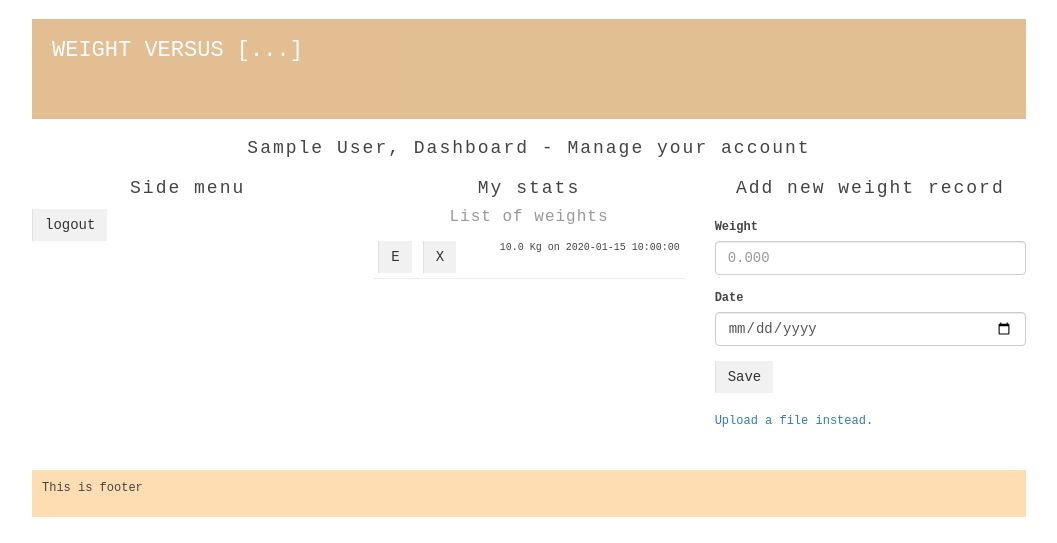
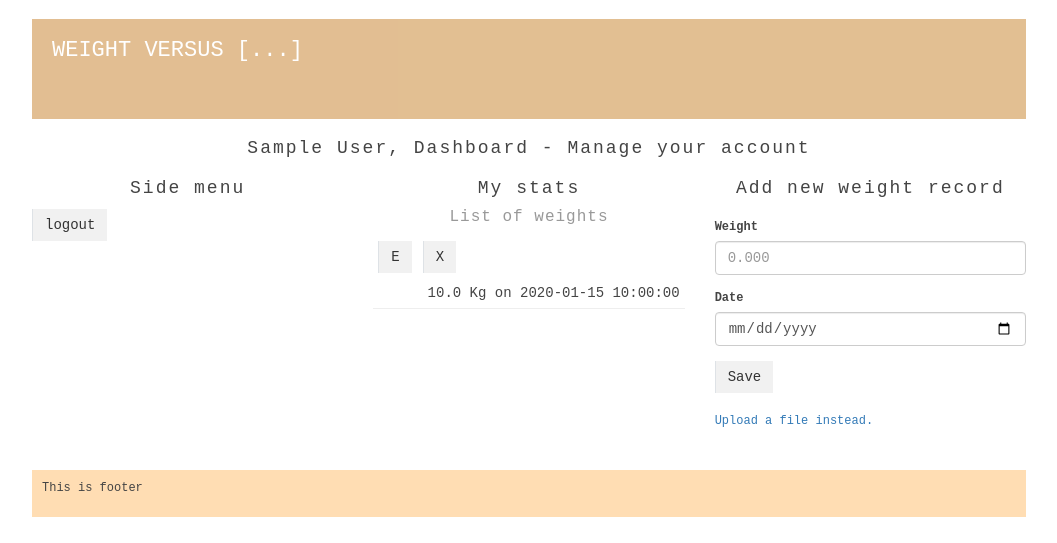
Before and after one commit to pacocontrerasdct/weight_and_life_app, a Flask app: page /dashboard/main in a window 1280 px wide. Shown: the part 51-594 px from the top of the page, without its empty margins (111-1168 px from the left). Run offline with Flask 2, Linux system fonts and the light colour scheme; a user stored in the database is signed in; tables that the repository leaves empty hold one stand-in row (values such as "Sample post"); some libraries are stand-ins or nearby versions.

Commit message:
modify font size for weights list

```diff
--- a/application/static/css/main.css
+++ b/application/static/css/main.css
@@ -182,7 +182,7 @@ footer {
   display: block;
   float: right;
   margin: 5px;
-  font-size: 10px;
+  font-size: 14px;
 
 }
 
```
